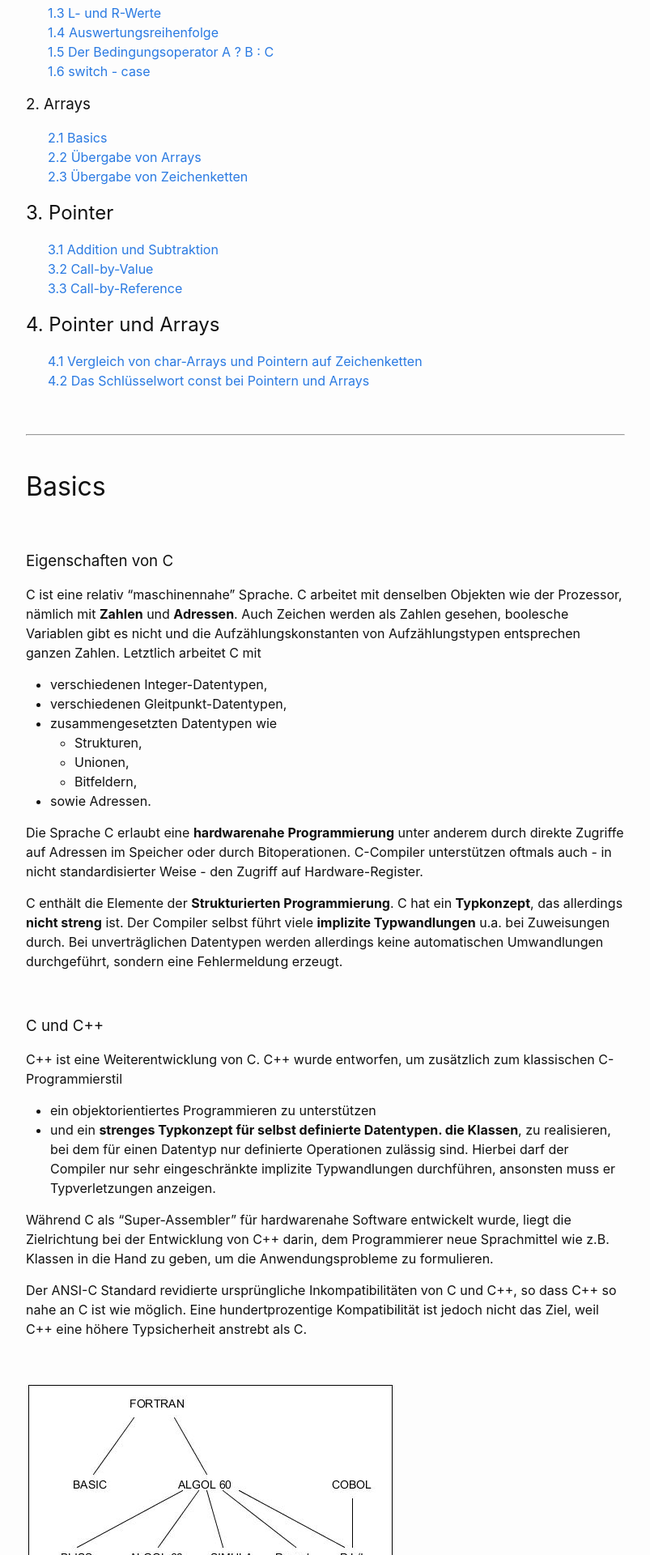
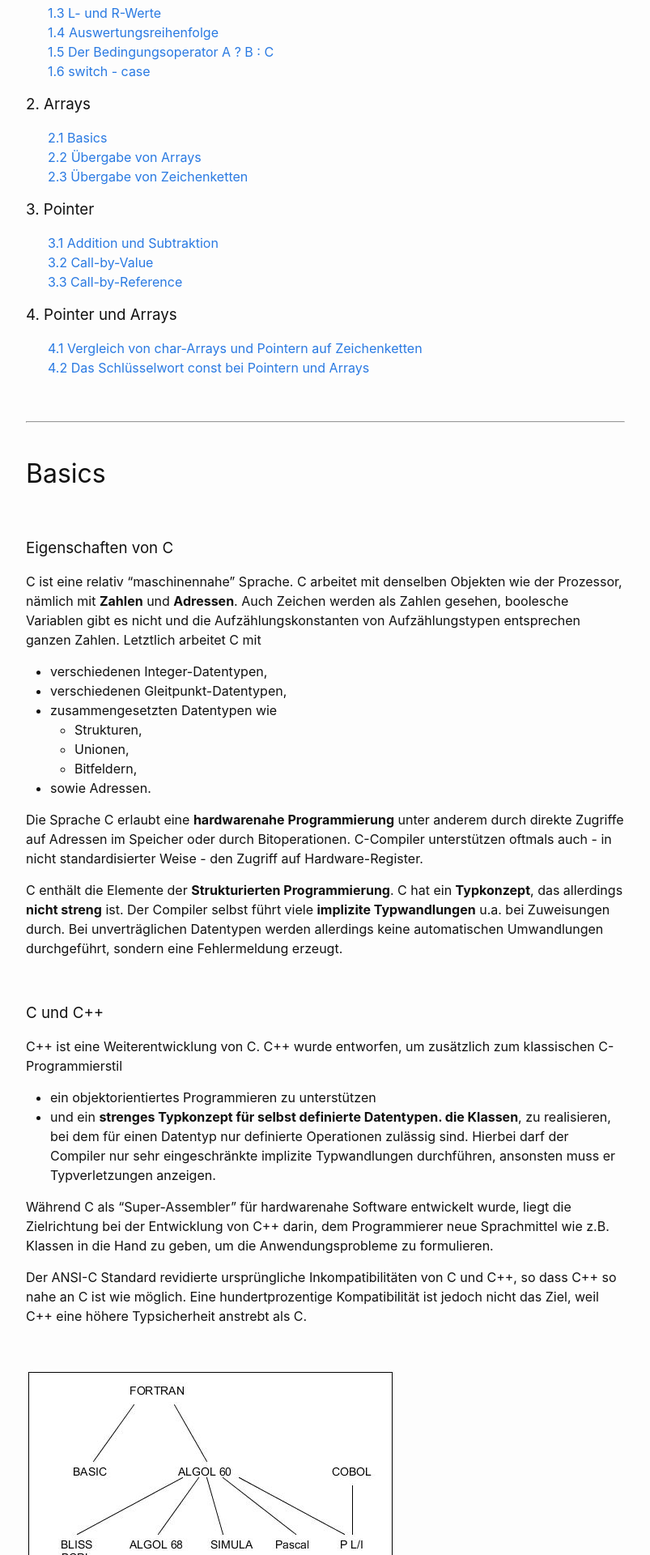
Before and after one commit to Hautaklyttn/progDocs, a Jekyll site: the page built from docs/articles/c_cpp.md, in a window 1280 px wide. Shown: the part 412-2332 px from the top of the page at 81% size, without its empty margins (238-1041 px from the left). Built offline with Jekyll 4.4.1, drawn with Linux system fonts in a browser that asks for light colours.

Commit message:
Update c_cpp.md

```diff
--- a/docs/articles/c_cpp.md
+++ b/docs/articles/c_cpp.md
@@ -27,12 +27,12 @@ layout: default
 &nbsp;&nbsp;&nbsp;&nbsp;&nbsp; [2.3 Übergabe von Zeichenketten](#ch2-3)
 
 
-## 3. Pointer
+### 3. Pointer
 &nbsp;&nbsp;&nbsp;&nbsp;&nbsp; [3.1 Addition und Subtraktion](#ch3-1)
 &nbsp;&nbsp;&nbsp;&nbsp;&nbsp; [3.2 Call-by-Value](#ch3-2)
 &nbsp;&nbsp;&nbsp;&nbsp;&nbsp; [3.3 Call-by-Reference](#ch3-3)
 
-## 4. Pointer und Arrays
+### 4. Pointer und Arrays
 &nbsp;&nbsp;&nbsp;&nbsp;&nbsp; [4.1 Vergleich von char-Arrays und Pointern auf Zeichenketten](#ch4-1)
 &nbsp;&nbsp;&nbsp;&nbsp;&nbsp; [4.2 Das Schlüsselwort const bei Pointern und Arrays](#ch4-2)
 
```
